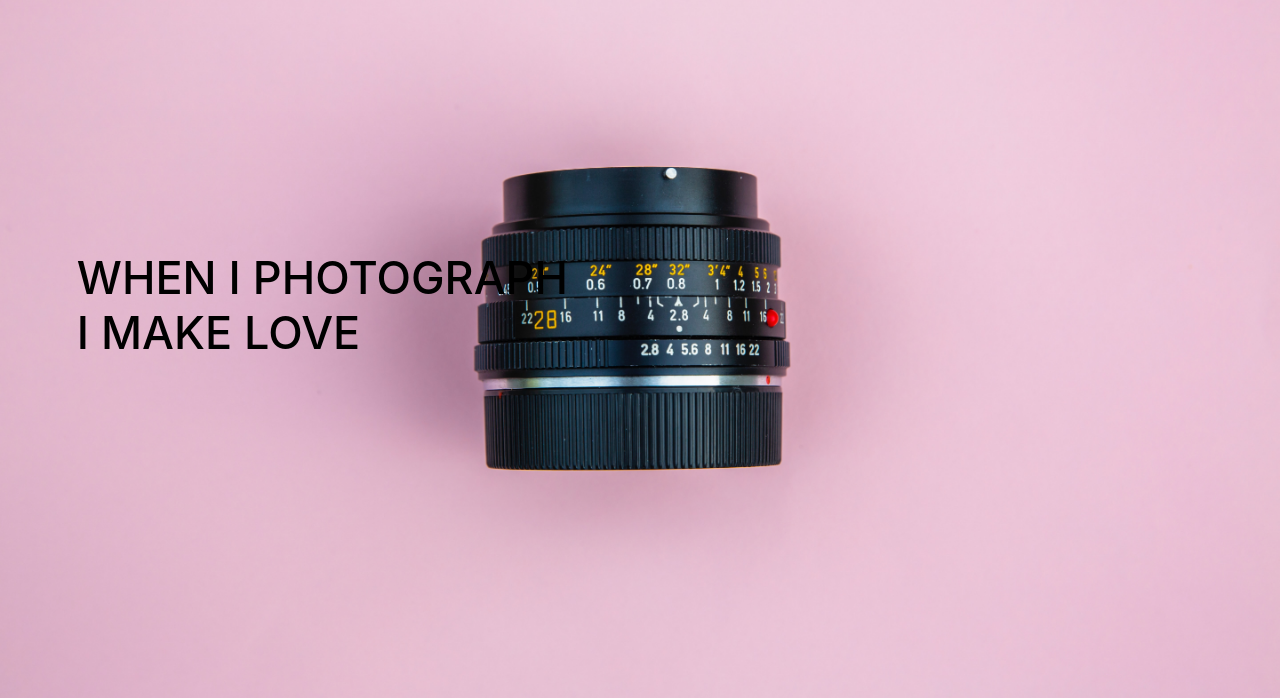
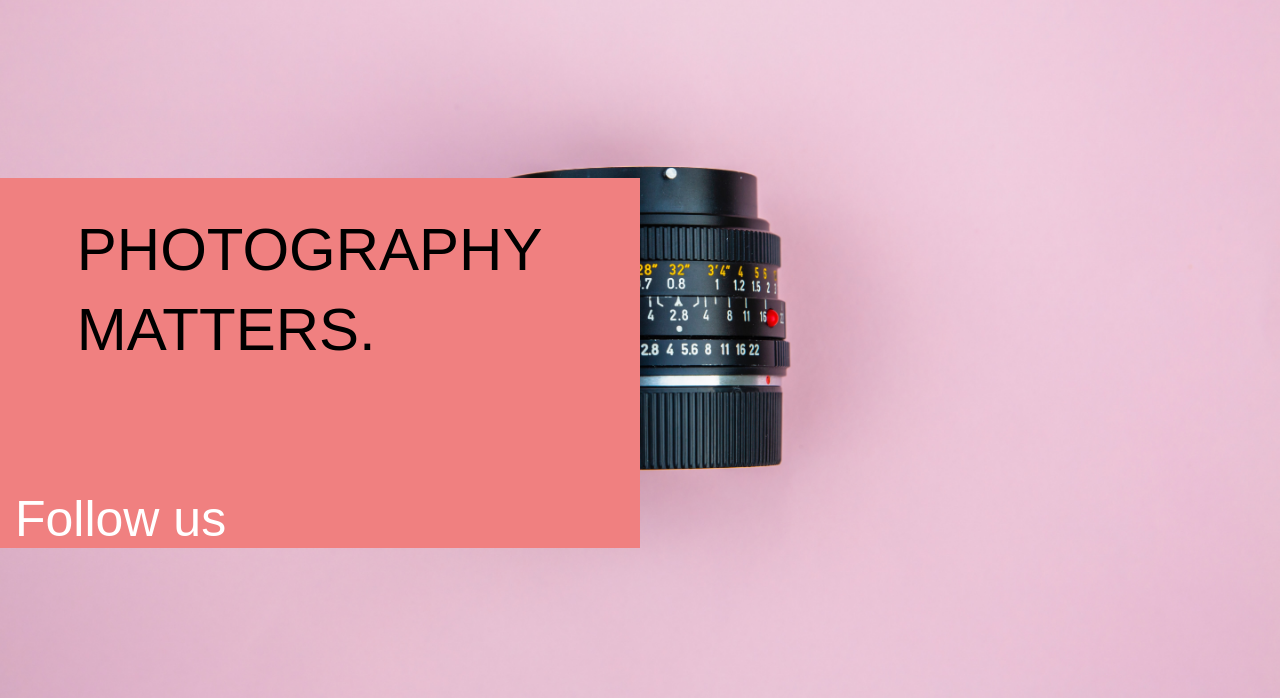
Before and after one commit to mohdrishin/Photography-Portfolio, a plain HTML site: page index.html in a window 1280 px wide. Shown: the part 102-800 px from the top of the page. Drawn offline with Linux system fonts and the light colour scheme.

```diff
--- a/index.html
+++ b/index.html
@@ -21,7 +21,10 @@
         </div>
         <div class="content">
             <div class="left-col">
-                <h1>WHEN I PHOTOGRAPH<br>I MAKE LOVE</h1>
+                <h1>PHOTOGRAPHY<br>MATTERS.</h1>
+            </div>
+            <div class="right-col">
+                <p>Follow us</p>
             </div>
         </div>
     </div>
--- a/style.css
+++ b/style.css
@@ -42,14 +42,29 @@
 .content{
     width:50%;
     position: absolute;
-    top: 40%;
-
+    top: 35%;
+    background: lightcoral;
+    display:inline;
 }
 .left-col{
     margin: 5% 0 5% 12%;
 }
 .left-col h1{
-    font-size: 45px;
-    font-family:-apple-system, BlinkMacSystemFont, 'Segoe UI', Roboto, Oxygen, Ubuntu, Cantarell, 'Open Sans', 'Helvetica Neue', sans-serif;
+    font-size: 60px;
     font-weight: 500;
+    line-height: 80px;
+
 }
+.right-col{
+
+    margin-right: 6%;
+    margin-top: 120px;
+    display: flex;
+    align-items: center;
+}
+.right-col p{
+    font-size: 50px;
+    color: #ffffff;
+    font-weight: 500;
+    margin-left: 15px;
+}
```
